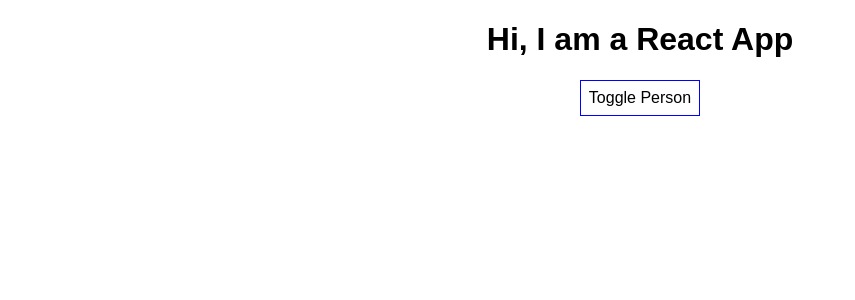
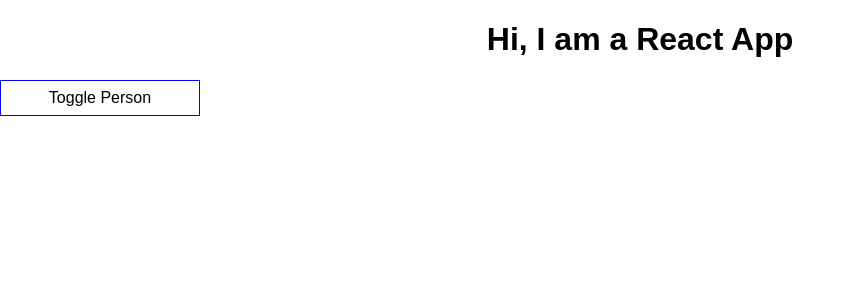
Before and after one commit to haluskua/react-complete-guide, a React (Create React App) app: page / in a window 1280 px wide. Shown: the top 300 px of the page, without its empty margins (0-855 px from the left). Built offline with nearby package versions, Linux system fonts and the light colour scheme.

Commit message:
handing dynamic content the javascript way

```diff
--- a/src/App.css
+++ b/src/App.css
@@ -1,3 +1,6 @@
 .App {
+  width: 100%;
+  display: flex;
+  flex-direction: column;
   text-align: center;
 }
--- a/src/App.js
+++ b/src/App.js
@@ -52,17 +52,15 @@ class App extends Component {
     const style = {
       backgroundColor: 'white',
       font: 'inherit',
+      width: '200px',
       border: '1px solid blue',
       padding: '8px',
       cursor: 'pointer'
     };
-    return (
-      <div className="App">
-        <h1>Hi, I am a React App</h1>
-        <button style = {style}
-        onClick={this.togglePersonsHandler}>Toggle Person </button>
-        {
-          this.state.showPersons === true ?
+    let  persons = null;
+
+    if  (this.state.showPersons) {
+      persons = (
         <div>
             <Person
               name={this.state.persons[0].name}
@@ -76,8 +74,16 @@ class App extends Component {
             <Person
               name={this.state.persons[2].name}
               age={this.state.persons[2].age} />
-          </div> : null
+          </div>
+      )
+
     }
+    return (
+      <div className="App">
+        <h1>Hi, I am a React App</h1>
+        <button style = {style}
+        onClick={this.togglePersonsHandler}>Toggle Person </button>
+          {persons}
       </div>
     );
     // return React.createElement("div", null, "h1", "Hi, I'm a React!!");
```
Lines whose indentation alone changed are shown as unchanged.
